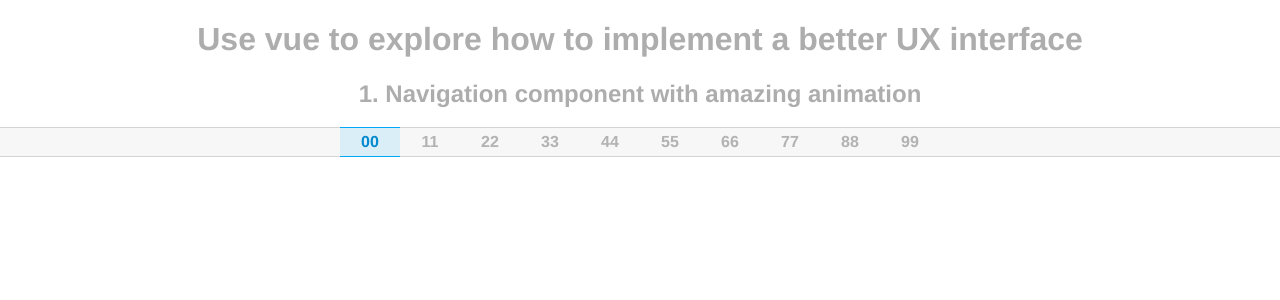
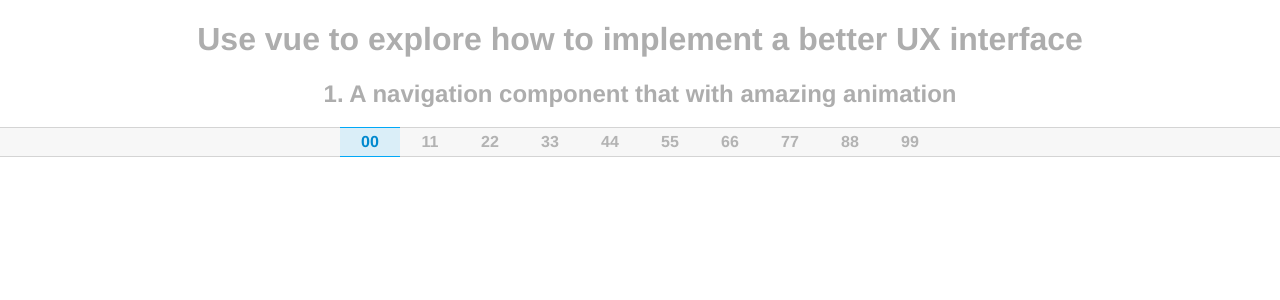
Before and after one commit to 0x-jerry/ux-vue, a Vue app: page / in a window 1280 px wide. Shown: the top 300 px of the page. Built offline with nearby package versions, Linux system fonts and the light colour scheme.

Commit message:
perf: udpate describe for navigation component

```diff
--- a/src/App.vue
+++ b/src/App.vue
@@ -3,7 +3,7 @@
     <h1 class="title">Use vue to explore how to implement a better UX interface</h1>
   </div>
   <div class="box">
-    <h2 class="title">1. Navigation component with amazing animation</h2>
+    <h2 class="title">1. A navigation component that with amazing animation</h2>
     <Navigation></Navigation>
   </div>
 </template>
```
